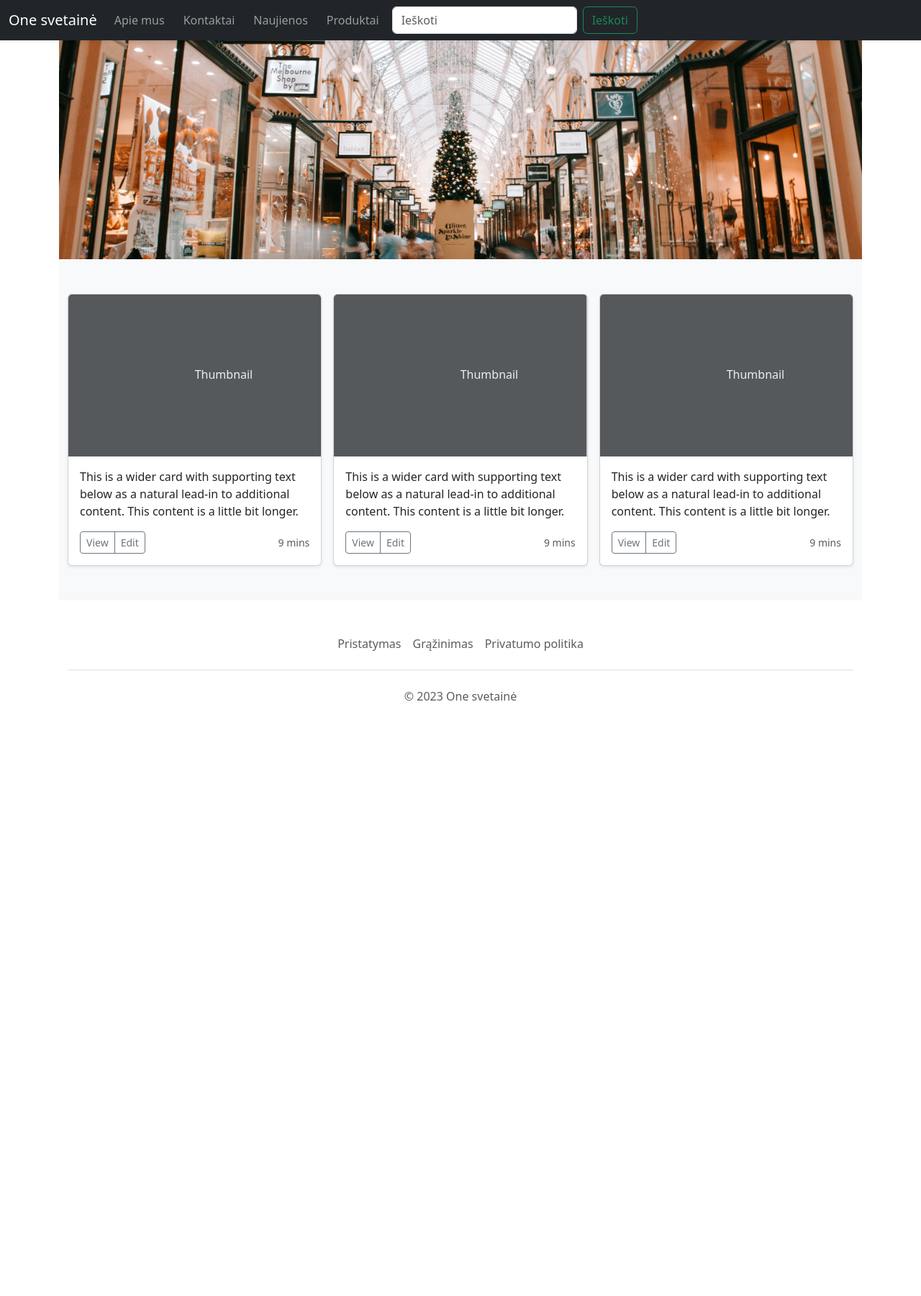
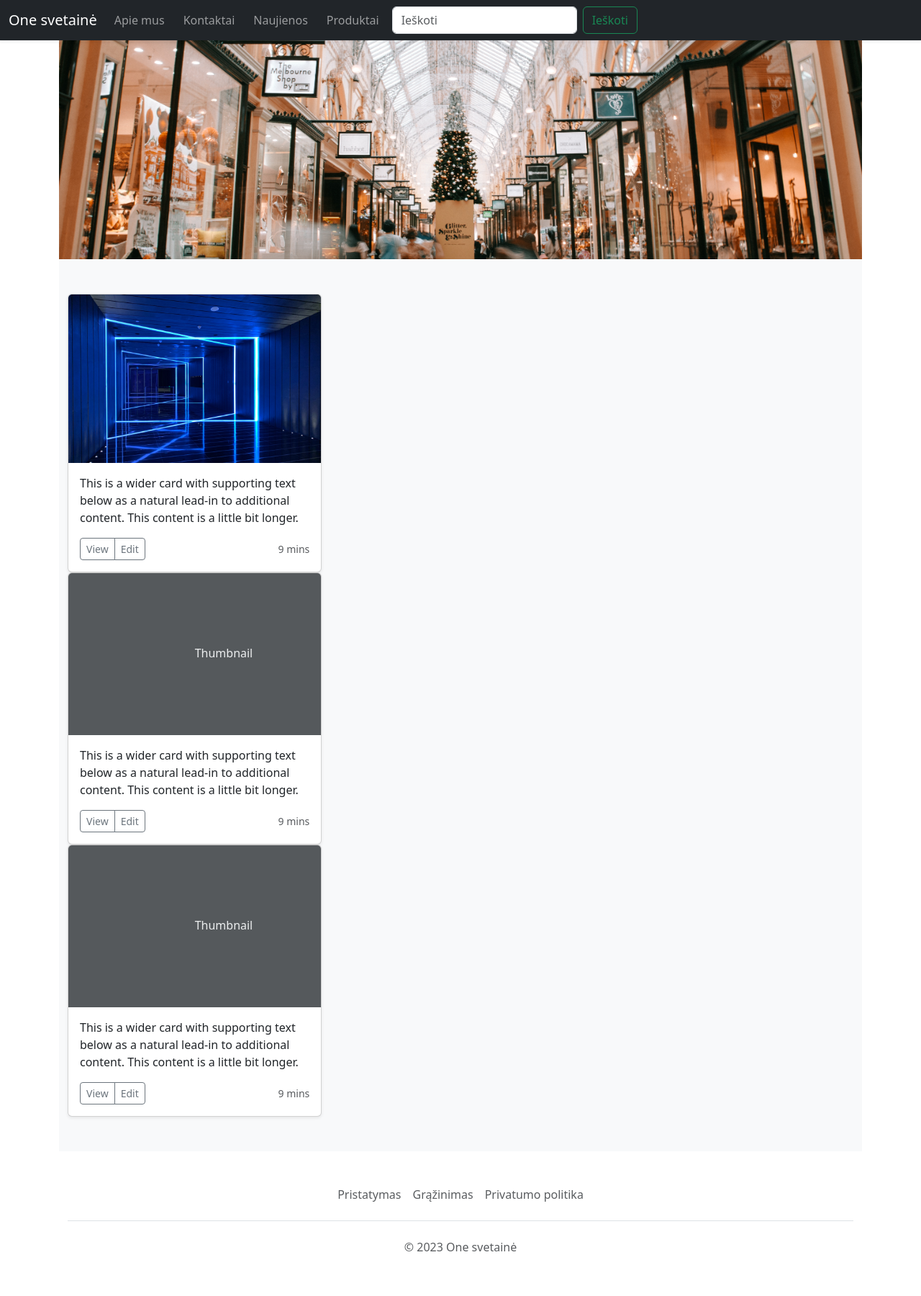
Before and after one commit to spartus123/one-2, a Flask app: page / in a window 1280 px wide. Shown: the whole page at 72% size. Before the commit the page ends 973 px from the top, so only its background shows below. Run offline with Flask 3, Linux system fonts and the light colour scheme.

Commit message:
Update home.html

```diff
--- a/templates/home.html
+++ b/templates/home.html
@@ -23,12 +23,9 @@
                 <div class="container">
                     <div class="row row-cols-1 row-cols-sm-2 row-cols-md-3 g-3">
                         <div class="col">
+                        <div class="col">
     <div class="card shadow-sm">
-                                <svg class="bd-placeholder-img card-img-top" width="100%" height="225" xmlns="http://www.w3.org/2000/svg" role="img" aria-label="Placeholder: Thumbnail" preserveAspectRatio="xMidYMid slice" focusable="false">
-                                    <title>Placeholder</title>
-                                    <rect width="100%" height="100%" fill="#55595c"/>
-                                    <text x="50%" y="50%" fill="#eceeef" dy=".3em">Thumbnail</text>
-                                </svg>
+        <img class="card-img-top" src="one-2/nuotrauka2.jpg" alt="Thumbnail Image">
         <div class="card-body">
             <p class="card-text">This is a wider card with supporting text below as a natural lead-in to additional content. This content is a little bit longer.</p>
             <div class="d-flex justify-content-between align-items-center">
```
Lines whose indentation alone changed are shown as unchanged.
